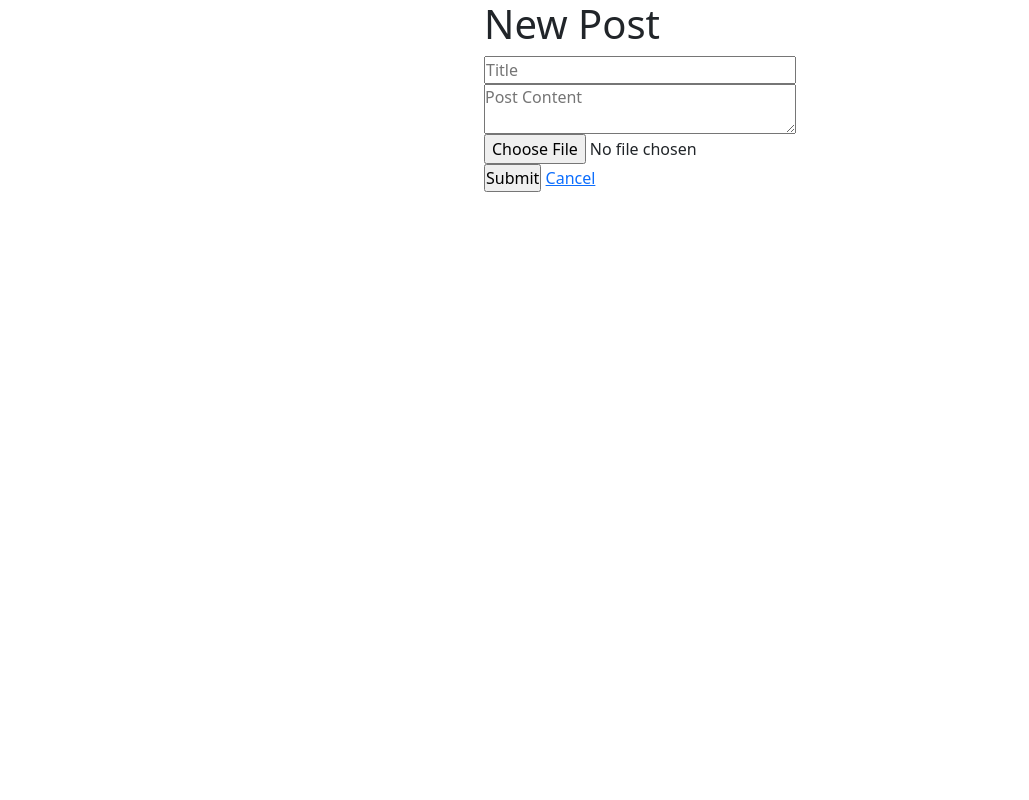
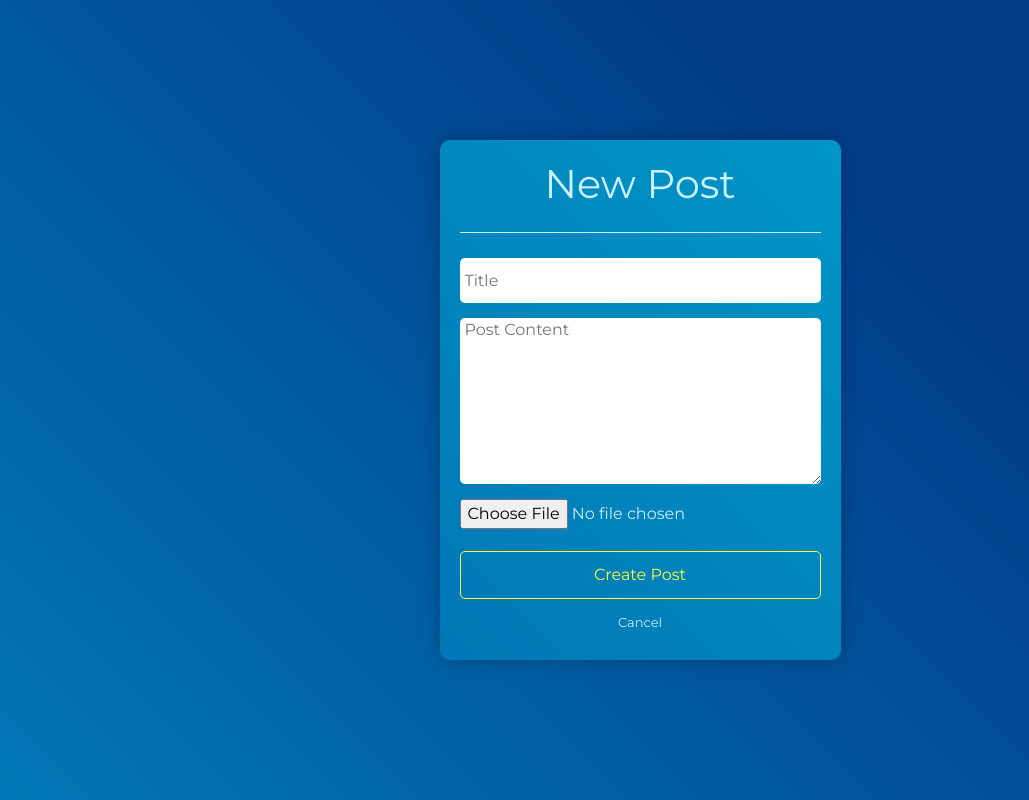
Before and after one commit to aieest/front-end-templates, a plain HTML site: page new-post/index.html in a window 1280 px wide. Shown: the whole page, without its empty margins (0-1029 px from the left). Drawn offline with nearby package versions, Linux system fonts and the light colour scheme.

Commit message:
finished styling new posts draft

```diff
--- a/new-post/index.html
+++ b/new-post/index.html
@@ -17,20 +17,18 @@
         <section class="new-post">
             <h1 class="new-post-header">New Post</h1>
 
-            <form action="" class="new-post-form d-flex flex-column">
-                <input type="text" name="post-title" placeholder="Title">
-                <textarea name="post-content" placeholder="Post Content"></textarea>
-                <input type="file" name="file-upload" placeholder="Upload File">
-
-                <div class="post-btn-container">
-
-                    <input type="submit" value="Submit" class="submit-new-post">
-                    <span class="spacer w-auto"></span>
-                    <a href="" class="cancel-new-post">Cancel</a>
-
-                </div>
+            <form action="" class="new-post-form m-auto d-flex flex-column justify-content-evenly">
+                <input type="text" name="post-title" placeholder="Title" class="new-post-title">
+                <textarea name="post-content" placeholder="Post Content" class="new-post-content"></textarea>
+                <input type="file" name="file-upload" placeholder="Upload File" class="new-post-upload">
             </form>
 
+            <div class="post-btn-container d-flex flex-column justify-content-around  align-items-center">
+
+                <button class="submit-new-post">Create Post</button>
+                <a href="" class="cancel-new-post">Cancel</a>
+
+            </div>
 
         </section>
 
--- a/new-post/styles.css
+++ b/new-post/styles.css
@@ -22,5 +22,77 @@
 * {
     margin: 0;
     padding: 0;
-    /* border: 1px solid white; */
+    /* border: 1px solid black; */
+    font-family: 'Montserrat', sans-serif;
 }
+
+body {
+    overflow: hidden;
+}
+
+main {
+    background: linear-gradient(45deg, var(--gradient-three), var(--gardient-two) 70%);
+    width: 100vw;
+    height: 100vh;
+}
+
+section.new-post {
+    margin: auto;
+    border-radius: 10px;
+    box-shadow: 0 0 20px rgba(0, 0, 0, 0.25);
+    padding: 20px;
+    background: linear-gradient(45deg, var(--gradient-three), var(--gardient-four));
+    height: 65vh;
+    width: auto;
+    display: grid;
+    grid-template-rows: 15% 65% 20%;
+}
+
+h1.new-post-header {
+    text-align: center;
+    color: var(--gardient-nine);
+}
+
+form.new-post-form {
+    border-top: 1px solid var(--gardient-nine);
+    padding-top: 10px;
+    height: 100%;
+}
+
+form.new-post-form * {
+    border: none;
+    border-radius: 5px;
+}
+
+input.new-post-title {
+    height: 15%;
+    padding-left: 5px;
+    color: var(--gradient-one);
+}
+
+textarea.new-post-content {
+    height: 55%;
+    padding-left: 5px;
+    color: var(--gradient-one);
+}
+
+input.new-post-upload {
+    height: auto;
+    color: var(--gardient-nine);
+}
+
+button.submit-new-post {
+    border: 1px solid var(--accent-four);
+    border-radius: 5px;
+    width: 100%;
+    height: 50%;
+    background: inherit;
+    color: var(--accent-four);
+}
+
+a.cancel-new-post {
+    margin: 0 auto 0 auto;
+    color: var(--gardient-nine);
+    text-decoration: none;
+    font-size: 13px;
+}
```
